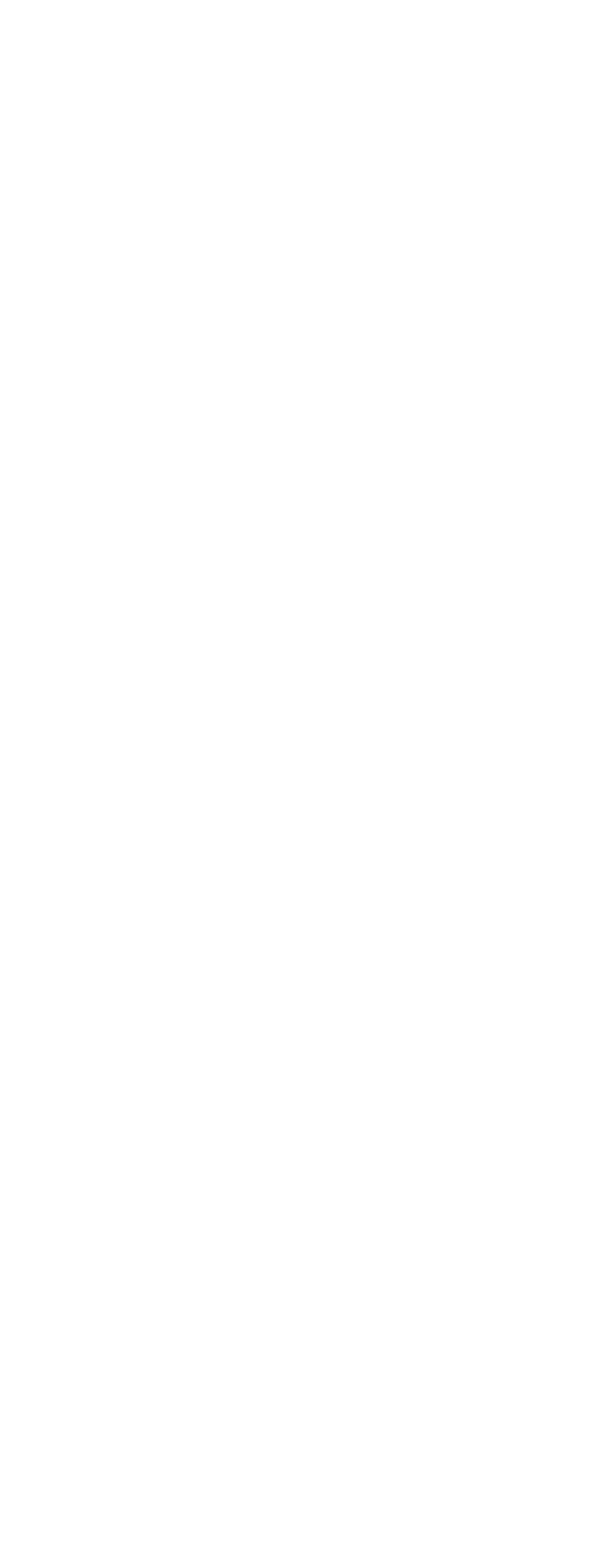
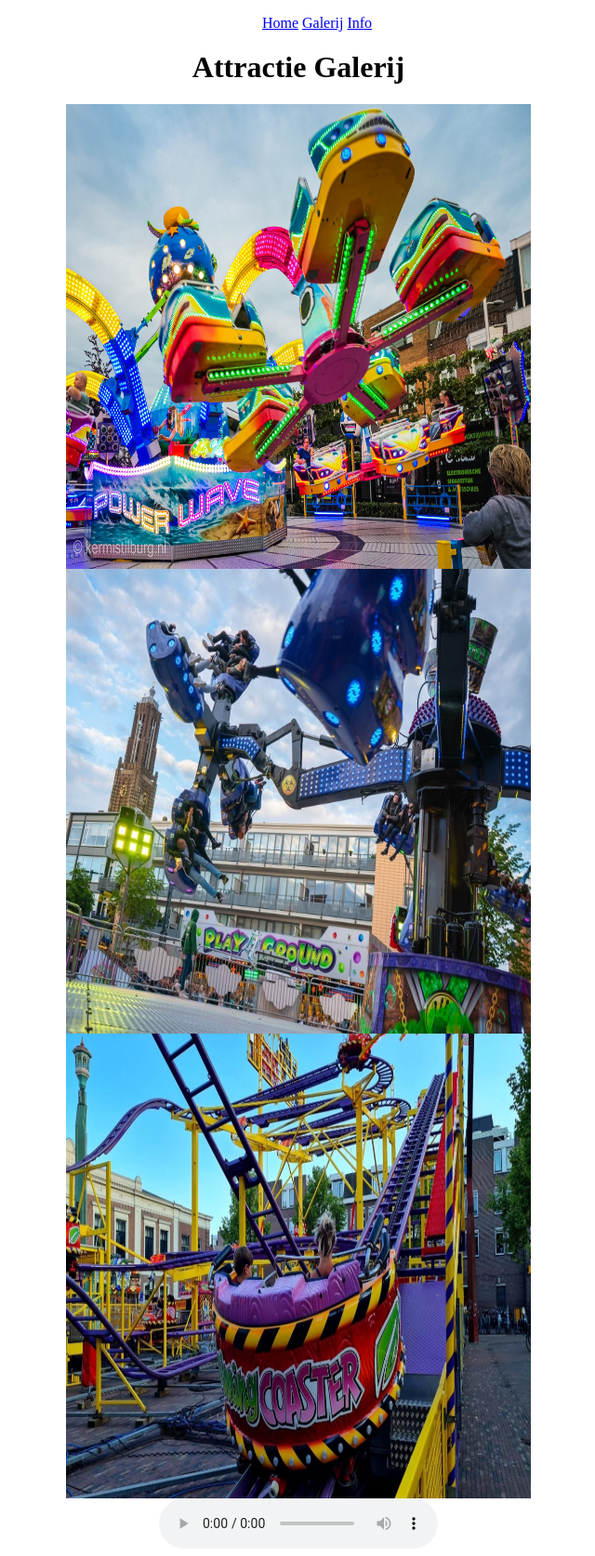
Before and after one commit to PhoneyDev/les-9-website, a plain HTML site: page Galerij.html in a window 1280 px wide. Shown: the whole page at 93% size, without its empty margins (319-959 px from the left). Before the commit the page ends 800 px from the top, so only its background shows below. Drawn offline with Linux system fonts and the light colour scheme.

Commit message:
edited the files and added the media

```diff
--- a/Galerij.html
+++ b/Galerij.html
@@ -1,8 +1,49 @@
 <!DOCTYPE html>
-<html>
-  <head>
-    <title></title>
-  </head>
-  <body>
-  </body>
+<html lang="nl">
+<head>
+    <meta charset="UTF-8">
+    <meta name="viewport" content="width=device-width, initial-scale=1.0">
+    <menu>
+        <a href="Index.html">Home</a>
+        <a href="Galerij.html">Galerij</a>
+        <a href="Info.html">Info</a>
+      </menu>
+    <title>Attractie Galerij</title>
+    <style>
+        body {
+            text-align: center;
+        }
+        h1 {
+            margin-top: 20px;
+        }
+        img {
+            display: block;
+            margin: 0 auto;
+            width: 500px; /* Set the width to 500 pixels */
+            height: 500px; /* Set the height to 500 pixels */
+        }
+        audio {
+            display: block;
+            margin: 0 auto;
+        }
+    </style>
+</head>
+<body>
+    <h1>Attractie Galerij</h1>
+
+    <!-- Eerste afbeelding -->
+    <img src="media/attractie-1.jpg" alt="Attractie 1">
+
+    <!-- Tweede afbeelding -->
+    <img src="media/attractie-2.jpg" alt="Attractie 2">
+
+    <!-- Derde afbeelding -->
+    <img src="media/attractie-3.jpg" alt="Attractie 3">
+
+    <!-- Geluidsbestand -->
+    <audio controls>
+        <source src="media/audiobestand-1.mp3" type="audio/mpeg">
+        Je browser ondersteunt geen audio-element.
+    </audio>
+</body>
 </html>
```
Also changed, not shown: Index.html (+1 -1 lines), Info.html (+3 -3 lines), media/attractie-1.jpg (added), media/attractie-2.jpg (added), media/attractie-3.jpg (added), media/logo-jolly.png (added), 1 other file.
